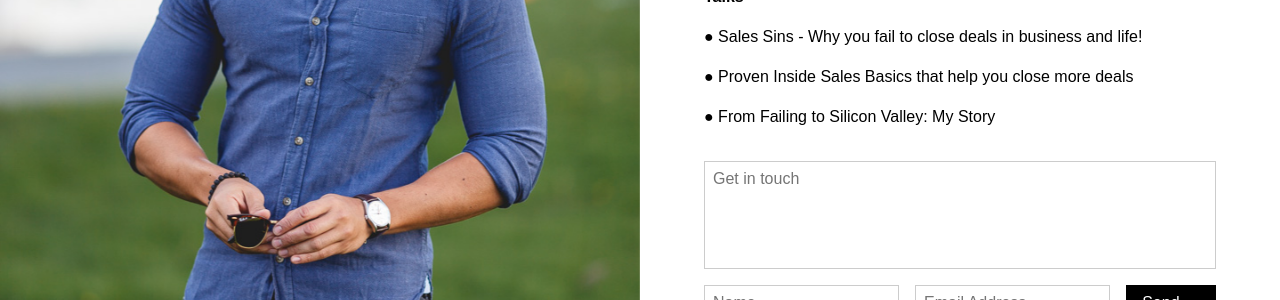
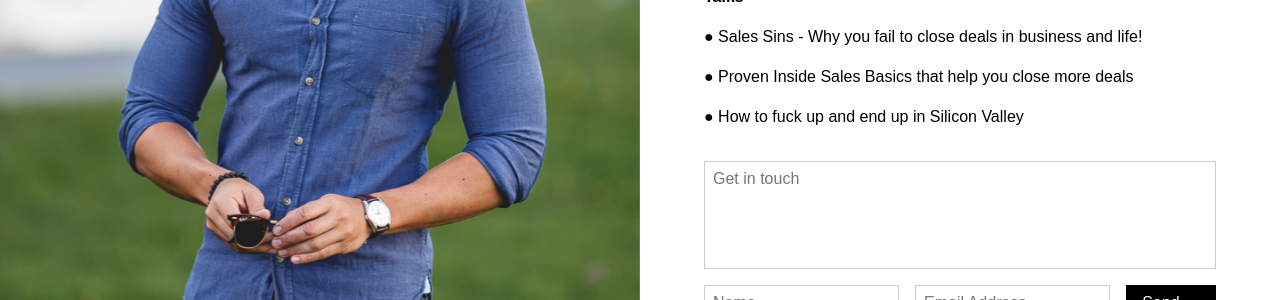
Before and after one commit to Albertonodale/albertonodale.com, a Jekyll site: the page built from index.md, in a window 1280 px wide and 961 px high. Shown: the part 405-705 px from the top of the window. Built offline with Jekyll 4.4.1, drawn with Linux system fonts in a browser that asks for light colours; nearby versions of some CDN libraries; our own code applies the rules of GitHub Pages for plain Markdown files; a script that is not in the unit is left out.

Commit message:
Update index.md

```diff
--- a/index.md
+++ b/index.md
@@ -30,4 +30,4 @@ By learning from the best in Silicon Valley, I’ve closed deals worth hundreds
 
 ● Proven Inside Sales Basics that help you close more deals
 
-● From Failing to Silicon Valley: My Story
+● How to fuck up and end up in Silicon Valley
```
